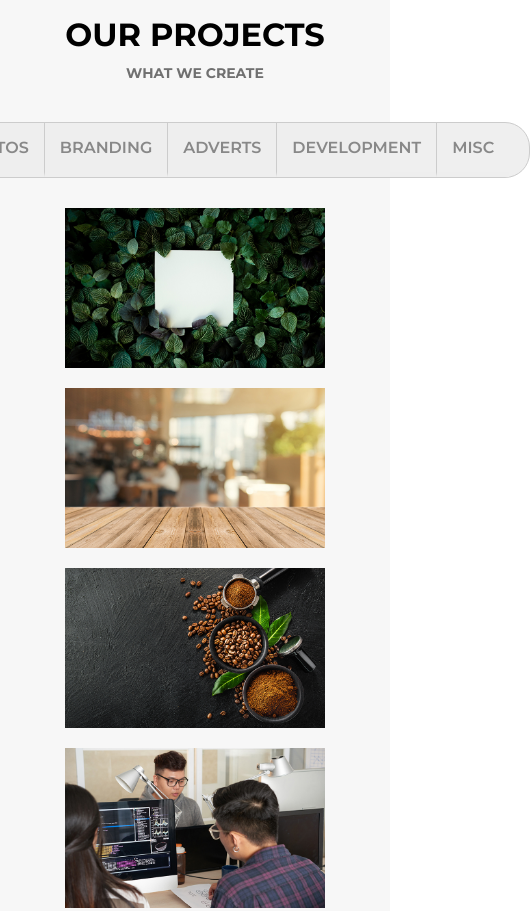
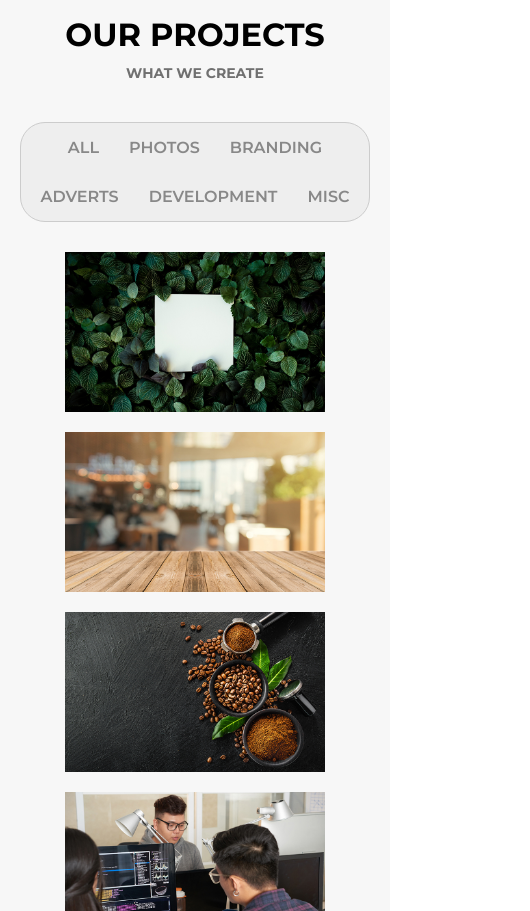
Before and after one commit to thenriquedb/awax, a plain HTML site: page index.html in a window 390 px wide. Shown: the part 2760-3671 px from the top of the page, 530 px wide, since content can reach past the window. Drawn offline with Linux system fonts and the light colour scheme.

Commit message:
ajustes na versao mobile

```diff
--- a/assets/css/styles.css
+++ b/assets/css/styles.css
@@ -775,7 +775,7 @@ body {
 }
 
 .section-map {
-  background-image: url('../images/mapa.jpg');
+  background-image: url("../images/mapa.jpg");
   background-size: cover;
   background-position: center;
   min-height: 300px;
@@ -801,7 +801,6 @@ body {
   color: #999;
   margin-top: 15px;
 }
-
 
 .section-map--info-item-icon {
   display: flex;
@@ -836,7 +835,6 @@ footer {
 .footer-content .col {
   width: 380px;
 }
-
 
 .footer-content .col.description {
   font-size: 14px;
@@ -897,14 +895,12 @@ footer {
   color: #b28756;
 }
 
-
 /* Responsivo Tablet */
 @media (min-width: 450px) and (max-width: 800px) {
   .header-content {
     justify-content: space-between;
     margin: 0px 20px;
   }
-
 
   .menu-hamburguer {
     display: inline;
@@ -934,7 +930,7 @@ footer {
   #menu ul {
     flex-direction: column;
     width: 100vw;
-    margin: 45px
+    margin: 45px;
   }
 
   #menu ul li {
@@ -956,7 +952,7 @@ footer {
 
   .section-aboutus {
     flex-direction: column;
-    margin: 0px 30px
+    margin: 0px 30px;
   }
 
   .section-aboutus .btn-container {
@@ -1014,7 +1010,6 @@ footer {
     margin-top: 40px;
   }
 
-
   .section-social--container h1 {
     display: none;
   }
@@ -1050,7 +1045,7 @@ footer {
 
   .footer-content .col {
     width: 100%;
-    margin: 10px 40px
+    margin: 10px 40px;
   }
 }
 
@@ -1060,7 +1055,6 @@ footer {
     justify-content: space-between;
     margin: 0px 20px;
   }
-
 
   .menu-hamburguer {
     display: inline;
@@ -1090,7 +1084,7 @@ footer {
   #menu ul {
     flex-direction: column;
     width: 100vw;
-    margin: 0px 45px
+    margin: 0px 45px;
   }
 
   #menu ul li {
@@ -1154,19 +1148,40 @@ footer {
     margin-bottom: 25px;
   }
 
+  .section-projects--projects-nav {
+    margin: 0 20px;
+  }
+
+  .section-projects--projects-nav {
+    padding: 0;
+  }
+
+  .section-projects--projects-nav ul {
+    display: flex;
+    flex-wrap: wrap;
+    justify-content: center;
+  }
+
+  .section-projects--projects-nav li {
+    border: 0;
+  }
+
+  .section-projects--projects-nav li.active {
+    color: #b28756;
+    border: 0;
+  }
+
   .section-service p {
     font-size: 16px;
   }
 
-
   .section-ourteam {
-    max-width: 580px;
+    max-width: 280px;
   }
 
   .section-clients-reviews .carousel-content p {
     padding: 0 30px;
   }
-
 
   .partner-container {
     display: flex;
@@ -1191,6 +1206,7 @@ footer {
   }
 
   .section-premium {
+    display: block;
     flex-wrap: wrap;
   }
 
@@ -1198,14 +1214,12 @@ footer {
     display: flex;
     justify-content: center;
     width: 100%;
-
   }
 
   .section-premium--right .item {
     width: 100%;
     margin-top: 40px;
   }
-
 
   .section-social--container h1 {
     display: none;
@@ -1241,7 +1255,6 @@ footer {
   .section-social--container .icon img {
     margin: auto;
   }
-
 
   .share-icon {
     display: none;
@@ -1279,8 +1292,6 @@ footer {
 
   .footer-content .col {
     width: 100%;
-    margin: 10px 40px
+    margin: 10px 40px;
   }
-
-
 }
```
